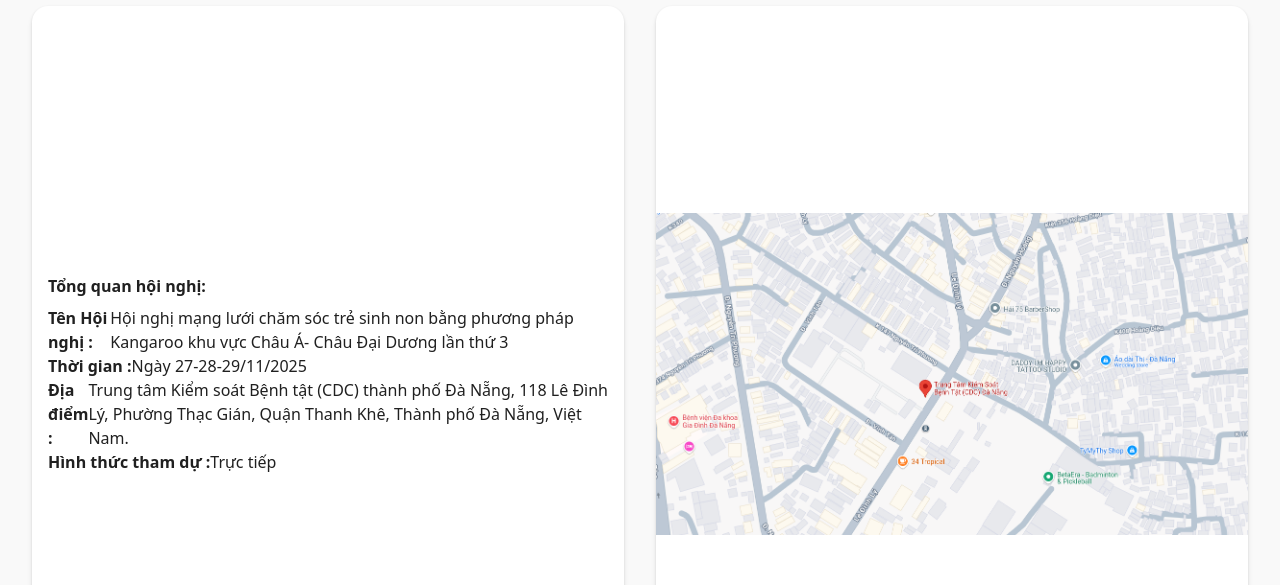
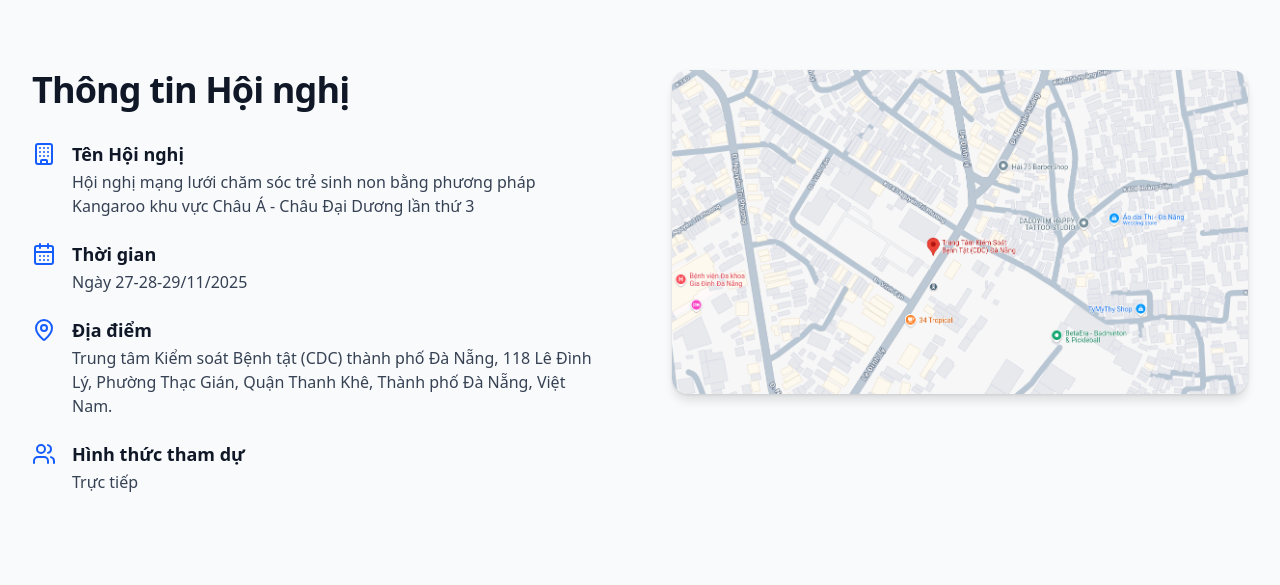
Before and after one commit to Caltalys/conference-spa, a Next.js app: page / in a window 1280 px wide. Shown: the part 826-1411 px from the top of the page. Built offline with nearby package versions, Linux system fonts and the light colour scheme.

Commit message:
update info section

```diff
--- a/components/ConferenceInfo.tsx
+++ b/components/ConferenceInfo.tsx
@@ -1,34 +1,101 @@
-import Link from "next/link";
-import ScrollIndicator from "./ScrollIndicator";
-import { Calendar1, LocationEdit } from "lucide-react";
+'use client';
+
+import Image from "next/image";
+import { Building, CalendarDays, MapPin, Users, XIcon } from "lucide-react";
+import { useState } from "react";
+
+const infoItems = [
+  {
+    icon: Building,
+    label: "Tên Hội nghị",
+    value:
+      "Hội nghị mạng lưới chăm sóc trẻ sinh non bằng phương pháp Kangaroo khu vực Châu Á - Châu Đại Dương lần thứ 3",
+  },
+  {
+    icon: CalendarDays,
+    label: "Thời gian",
+    value: "Ngày 27-28-29/11/2025",
+  },
+  {
+    icon: MapPin,
+    label: "Địa điểm",
+    value:
+      "Trung tâm Kiểm soát Bệnh tật (CDC) thành phố Đà Nẵng, 118 Lê Đình Lý, Phường Thạc Gián, Quận Thanh Khê, Thành phố Đà Nẵng, Việt Nam.",
+  },
+  {
+    icon: Users,
+    label: "Hình thức tham dự",
+    value: "Trực tiếp",
+  },
+];
 
 const ConferenceInfo = () => {
+  const [isMapModalOpen, setIsMapModalOpen] = useState(false);
+
   return (
-    <section
-      id="tong-quan"
-      className="relative flex w-full min-h-screen scroll-mt-16 gap-8 p-8">
-      <div className="flex flex-col justify-center items-start w-1/2 p-4 rounded-2xl bg-white shadow-lg">
-        <p className="mb-2 font-semibold">Tổng quan hội nghị:</p>
-        <div className="flex">
-          <strong>Tên Hội nghị : </strong> Hội nghị mạng lưới chăm sóc trẻ
-          sinh non bằng phương pháp Kangaroo khu vực Châu Á- Châu Đại Dương
-          lần thứ 3
-        </div>
-        <div className="flex">
-          <strong>Thời gian : </strong> Ngày 27-28-29/11/2025
-        </div>
-        <div className="flex">
-          <strong>Địa điểm : </strong>
-          Trung tâm Kiểm soát Bệnh tật (CDC) thành phố Đà Nẵng, 118 Lê Đình
-          Lý, Phường Thạc Gián, Quận Thanh Khê, Thành phố Đà Nẵng, Việt Nam.
-        </div>
-        <div className="flex">
-          <strong>Hình thức tham dự : </strong> Trực tiếp
+    <section id="tong-quan" className="scroll-mt-16 bg-slate-50 py-16 lg:py-24">
+      <div className="mx-auto max-w-7xl px-4 sm:px-6 lg:px-8">
+        <div className="lg:grid lg:grid-cols-2 lg:items-start lg:gap-16">
+          <div className="space-y-8">
+            <h2 className="text-3xl font-bold tracking-tight text-gray-900 sm:text-4xl">
+              Thông tin Hội nghị
+            </h2>
+            <dl className="space-y-6">
+              {infoItems.map((item) => (
+                <div key={item.label} className="flex">
+                  <dt className="flex-shrink-0">
+                    <item.icon
+                      className="h-6 w-6 text-blue-600"
+                      aria-hidden="true"
+                    />
+                  </dt>
+                  <dd className="ml-4">
+                    <p className="text-lg font-semibold leading-6 text-gray-900">
+                      {item.label}
+                    </p>
+                    <p className="mt-1 text-base text-gray-700">{item.value}</p>
+                  </dd>
+                </div>
+              ))}
+            </dl>
+          </div>
+
+          <div className="relative mt-12 lg:mt-0">
+            <button
+              type="button"
+              onClick={() => setIsMapModalOpen(true)}
+              className="relative block w-full aspect-[16/9] overflow-hidden rounded-2xl shadow-xl"
+              aria-label="Xem bản đồ kích thước đầy đủ"
+            >
+              <Image
+                src="/map.png"
+                alt="Bản đồ địa điểm tổ chức hội nghị tại CDC Đà Nẵng"
+                fill
+                className="object-cover transition-transform duration-300 hover:scale-105"
+              />
+            </button>
+          </div>
         </div>
       </div>
-      <div className="flex w-1/2 justify-between items-center rounded-2xl bg-white shadow-lg">
-        <img src="/map.png" alt="" />
-      </div>
+      {isMapModalOpen && (
+        <div
+          className="fixed inset-0 z-50 flex items-center justify-center bg-black/80 p-4"
+          onClick={() => setIsMapModalOpen(false)}
+          role="dialog"
+          aria-modal="true"
+        >
+          <button
+            className="absolute top-4 right-4 text-white hover:text-gray-300 z-10"
+            onClick={() => setIsMapModalOpen(false)}
+            aria-label="Đóng bản đồ"
+          >
+            <XIcon className="h-8 w-8" />
+          </button>
+          <div className="relative w-full h-full max-w-6xl max-h-[90vh]" onClick={(e) => e.stopPropagation()}>
+            <Image src="/map.png" alt="Bản đồ địa điểm tổ chức hội nghị tại CDC Đà Nẵng" fill className="object-contain" />
+          </div>
+        </div>
+      )}
     </section>
   );
 };
```
